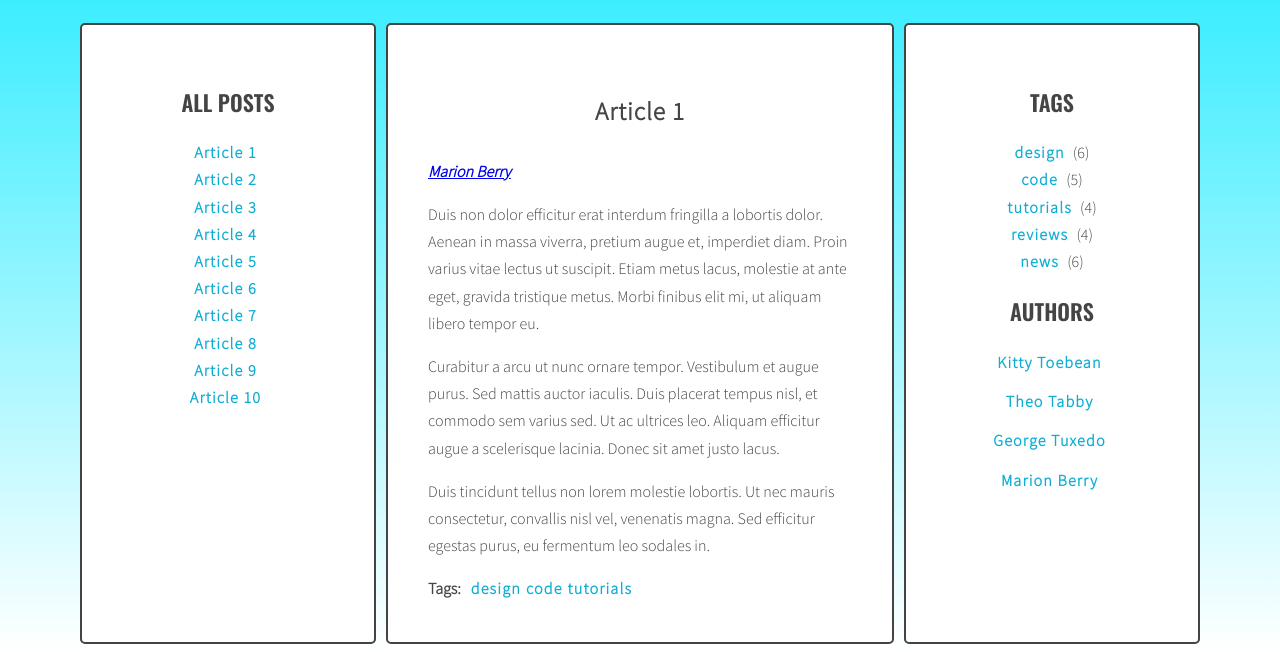
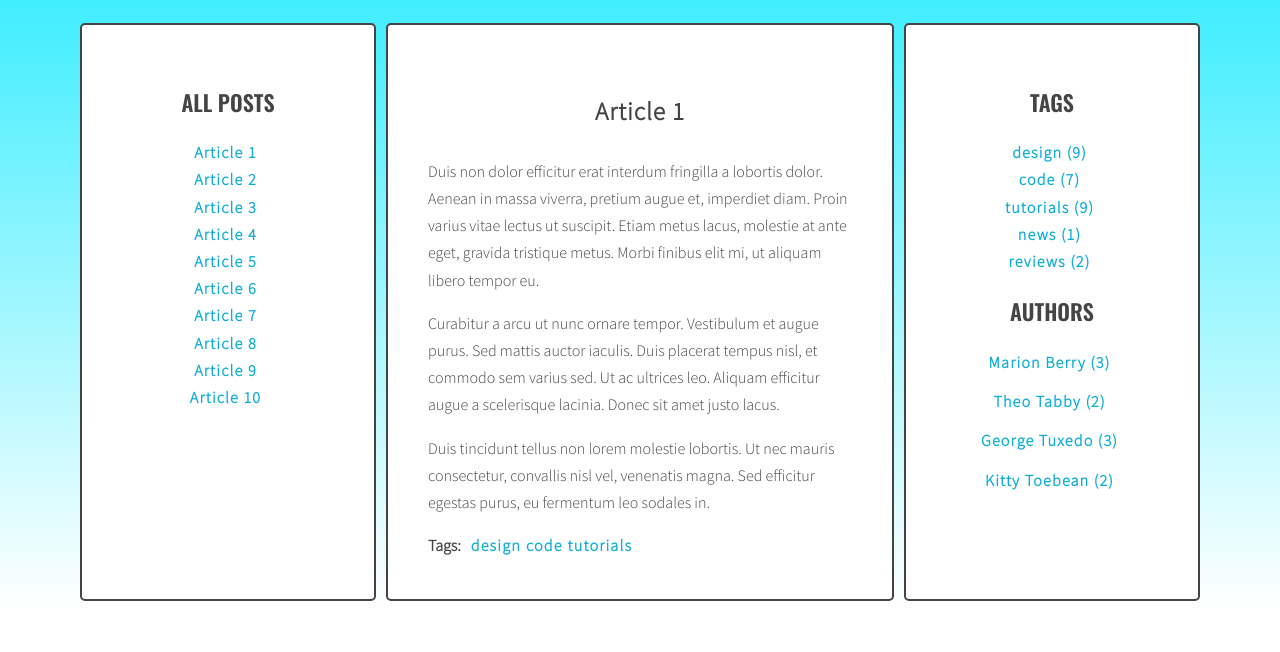
Before and after one commit to kacpi95/javascript-blog, a website: page index.html in a window 1280 px wide. Shown: the part 220-872 px from the top of the page. After the commit the page ends 829 px from the top, so only its background shows below. Drawn offline with nearby package versions, Linux system fonts and the light colour scheme.

Commit message:
Add function calculate tags and Change function generate author

```diff
--- a/index.html
+++ b/index.html
@@ -370,36 +370,9 @@
           </section>
           <aside class="sidebar">
             <h2 class="section-title">Tags</h2>
-            <ul class="list tags">
-              <li><a href="#">design</a> <span>(6)</span></li>
-              <li><a href="#">code</a> <span>(5)</span></li>
-              <li><a href="#">tutorials</a> <span>(4)</span></li>
-              <li><a href="#">reviews</a> <span>(4)</span></li>
-              <li><a href="#">news</a> <span>(6)</span></li>
-            </ul>
+            <ul class="list tags"></ul>
             <h2 class="section-title">Authors</h2>
-            <ul class="list authors">
-              <li>
-                <a href="#">
-                  <span class="author-name">Kitty Toebean</span>
-                </a>
-              </li>
-              <li>
-                <a href="#">
-                  <span class="author-name">Theo Tabby</span>
-                </a>
-              </li>
-              <li>
-                <a href="#">
-                  <span class="author-name">George Tuxedo</span>
-                </a>
-              </li>
-              <li>
-                <a href="#">
-                  <span class="author-name">Marion Berry</span>
-                </a>
-              </li>
-            </ul>
+            <ul class="list authors"></ul>
           </aside>
         </main>
       </div>
--- a/js/script.js
+++ b/js/script.js
@@ -1,4 +1,7 @@
 'use strict';
+
+const optCloudClassCount = 5;
+const optCloudClassPrefix = 'tag-size-';
 
 const titleClickHandler = function (event) {
   event.preventDefault();
@@ -45,19 +48,50 @@ function generateTitleLinks(customSelector = '') {
     link.addEventListener('click', titleClickHandler);
   }
 }
+function calculateTagsParams(tags) {
+  const params = { max: 0, min: 9999 };
+  for (let tag in tags) {
+    params.max = Math.max(tags[tag], params.max);
+    params.min = Math.min(tags[tag], params.min);
+  }
+  return params;
+}
+function calculateTagClass(count, params) {
+  const normalizedCount = count - params.min;
+  const normalizedMax = params.max - params.min;
+  const percentage = normalizedCount / normalizedMax;
+  const classNumber = Math.floor(percentage * (optCloudClassCount - 1) + 1);
+  return optCloudClassPrefix + classNumber;
+}
 function generateTags() {
+  let allTags = {};
   const articleAll = document.querySelectorAll('.post');
   for (const article of articleAll) {
     const articleBoxDataTags = article.getAttribute('data-tags');
     const arrayArticle = articleBoxDataTags.split(' ');
     const articleTagsSelector = article.querySelector('.post-tags .list');
+    const tagsParams = calculateTagsParams(allTags);
+    console.log('tagsParams:', tagsParams);
     let tagsHtml = '';
 
-    arrayArticle.forEach((article) => {
-      tagsHtml += `<li><a href="#tag-${article}">${article}</a></li>`;
+    arrayArticle.forEach((tag) => {
+      tagsHtml += `<li><a href="#tag-${tag}">${tag}</a></li>`;
+      if (!allTags[tag]) {
+        allTags[tag] = 1;
+      } else {
+        allTags[tag]++;
+      }
     });
     articleTagsSelector.insertAdjacentHTML('beforeend', tagsHtml);
   }
+  const tagsParams = calculateTagsParams(allTags);
+  const tagList = document.querySelector('.sidebar .tags');
+  let htmlTagsRight = '';
+  for (let tag in allTags) {
+    const tagClass = calculateTagClass(allTags[tag], tagsParams);
+    htmlTagsRight += `<li><a href="#tag-${tag}" class="${tagClass}">${tag} (${allTags[tag]})</a></li>`;
+  }
+  tagList.insertAdjacentHTML('beforeend', htmlTagsRight);
 }
 function tagClickHandler(event) {
   /* prevent default action for this event */
@@ -89,13 +123,22 @@ function tagClickHandler(event) {
   generateTitleLinks(`[data-tags~="${tag}"]`);
 }
 const generateAuthor = () => {
+  const allAuthors = {};
   const articleAll = document.querySelectorAll('.post');
   articleAll.forEach((el) => {
-    const postAuthor = el.querySelector('.post-author');
     const authorName = el.getAttribute('data-author');
-    let authorHtml = `<a href="#author-${authorName}">${authorName}</a>`;
-    postAuthor.innerHTML = authorHtml;
+    if (!allAuthors[authorName]) {
+      allAuthors[authorName] = 1;
+    } else {
+      allAuthors[authorName]++;
+    }
   });
+  const listAuthors = document.querySelector('.sidebar .authors');
+  let authorHtml = '';
+  for (let author in allAuthors) {
+    authorHtml += `<li><a href="#author-${author}">${author} (${allAuthors[author]})</a></li>`;
+  }
+  listAuthors.insertAdjacentHTML('beforeend', authorHtml);
 };
 
 function addClickListenersToTags() {
--- a/sass/style.scss
+++ b/sass/style.scss
@@ -150,3 +150,20 @@ body {
 		margin: 0 10px 0 0;
 	}
 }
+.tag-size-1 {
+  font-size: 10px;
+}
+.tag-size-2 {
+  font-size: 14px;
+}
+.tag-size-3 {
+  font-size: 18px;
+}
+.tag-size-4 {
+  font-size: 22px;
+  font-weight: bold;
+}
+.tag-size-5 {
+  font-size: 26px;
+  font-weight: bold;
+}
```
Also changed, not shown: css/style.css, 1 other file.
